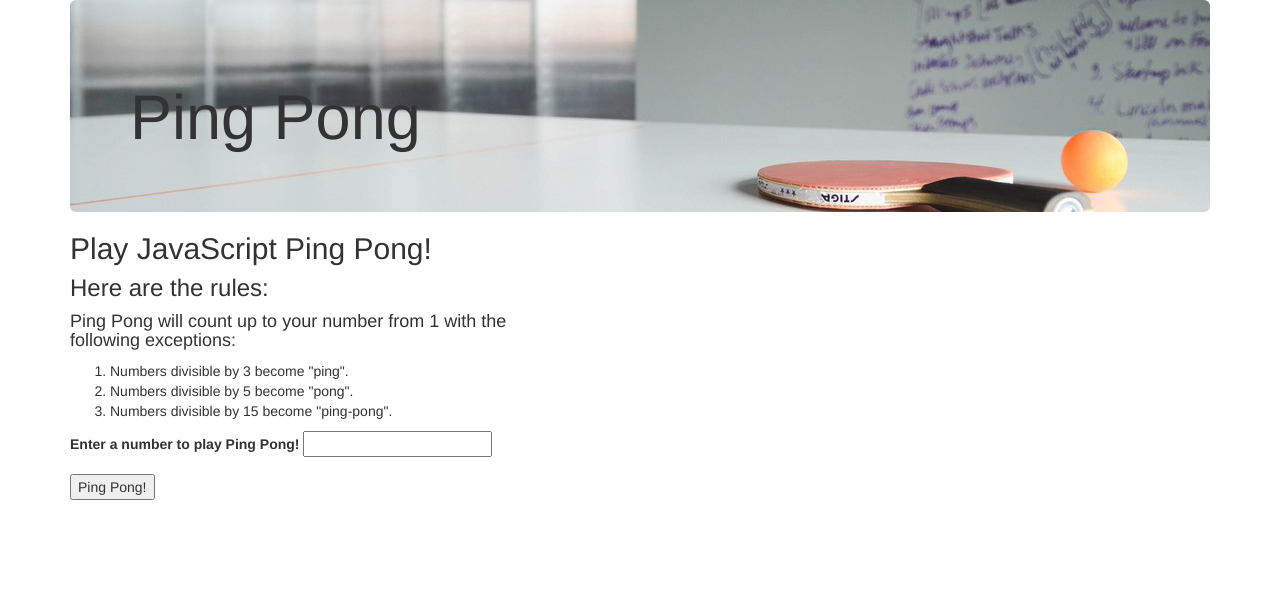
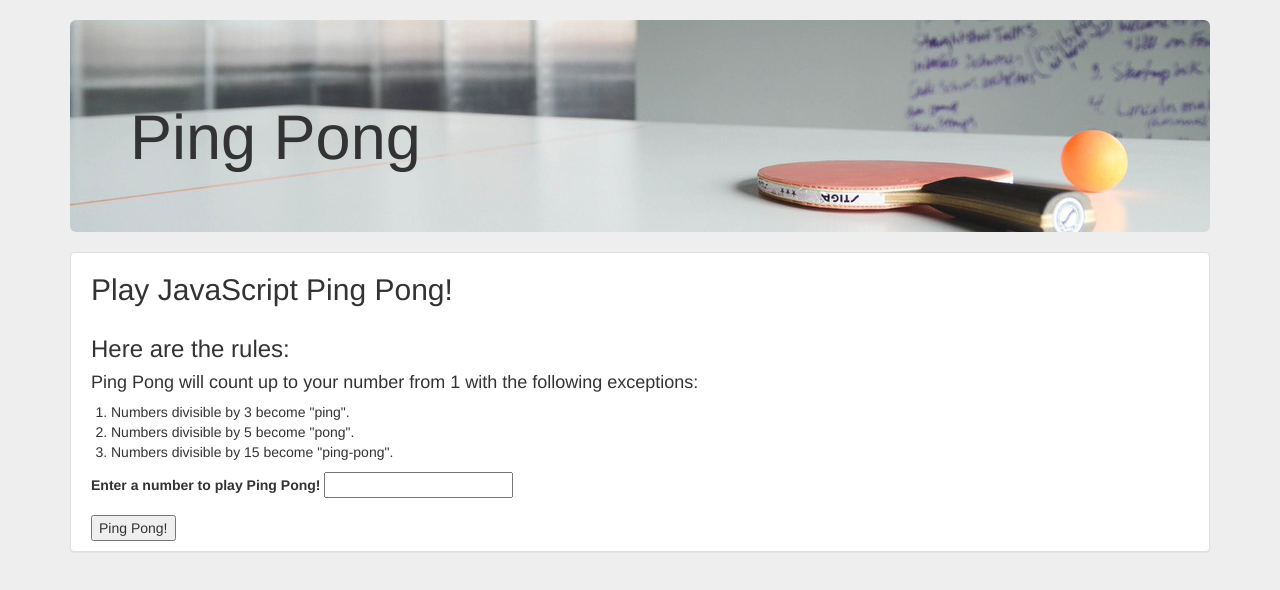
Before and after one commit to warnock/ping-pong, a plain HTML site: page index.html in a window 1280 px wide. Drawn offline with nearby package versions, Linux system fonts and the light colour scheme.

Commit message:
Add bootstrap styles.

```diff
--- a/css/styles.css
+++ b/css/styles.css
@@ -2,16 +2,22 @@
   background: url(../img/pingPong.jpg) no-repeat;
   background-attachment: fixed;
   background-size: contain;
-  height: auto;
-  margin-bottom: 20px;
+  margin:20px 0;
   padding-bottom: 50px;
+}
+body {
+  background-color: #eee;
 }
 h1 {
   padding-top: 15px;
 }
-h3 {
+h2, h3 {
   margin-top:0;
+  padding: 0;
 }
-.container2 {
-  width: 40%;
+.panel-body {
+  padding: 20px;
 }
+h3, h4, #outputUl, form {
+  padding: 0 20px;
+}
--- a/index.html
+++ b/index.html
@@ -14,8 +14,8 @@
       <div class="jumbotron">
         <h1>Ping Pong</h1>
       </div>
-      <div class="container2">
-        <h2>Play JavaScript Ping Pong!</h2>
+        <div class="panel panel-default">
+          <div class="panel-body"><h2>Play JavaScript Ping Pong!</h2></div>
           <h3>Here are the rules:</h3>
           <h4>Ping Pong will count up to your number from 1 with the following exceptions:</h4>
           <ol>
@@ -30,7 +30,6 @@
             </div>
             <button type="submit" clss="btn">Ping Pong!</button>
           </form>
-
           <div id="output"></div>
           <p id="outputUl"></p>
         </div>
```
Lines whose indentation alone changed are shown as unchanged.
